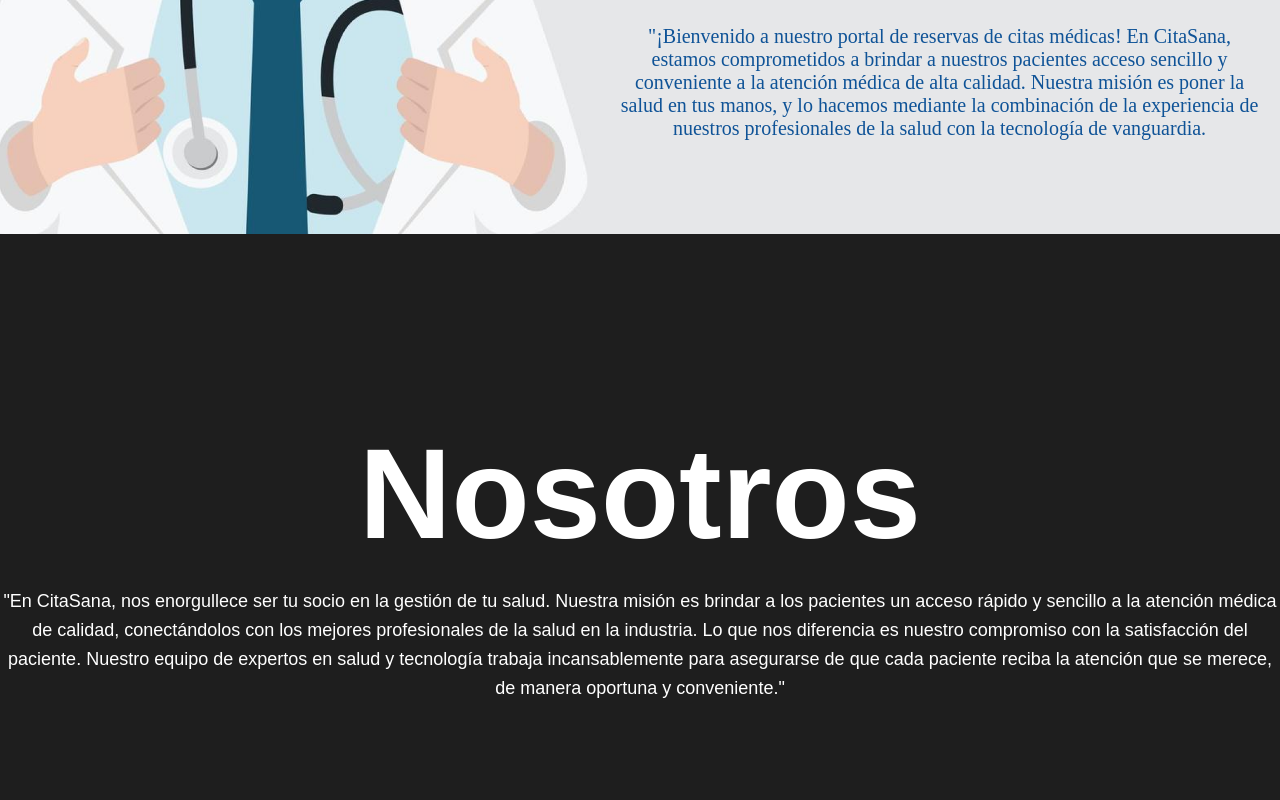
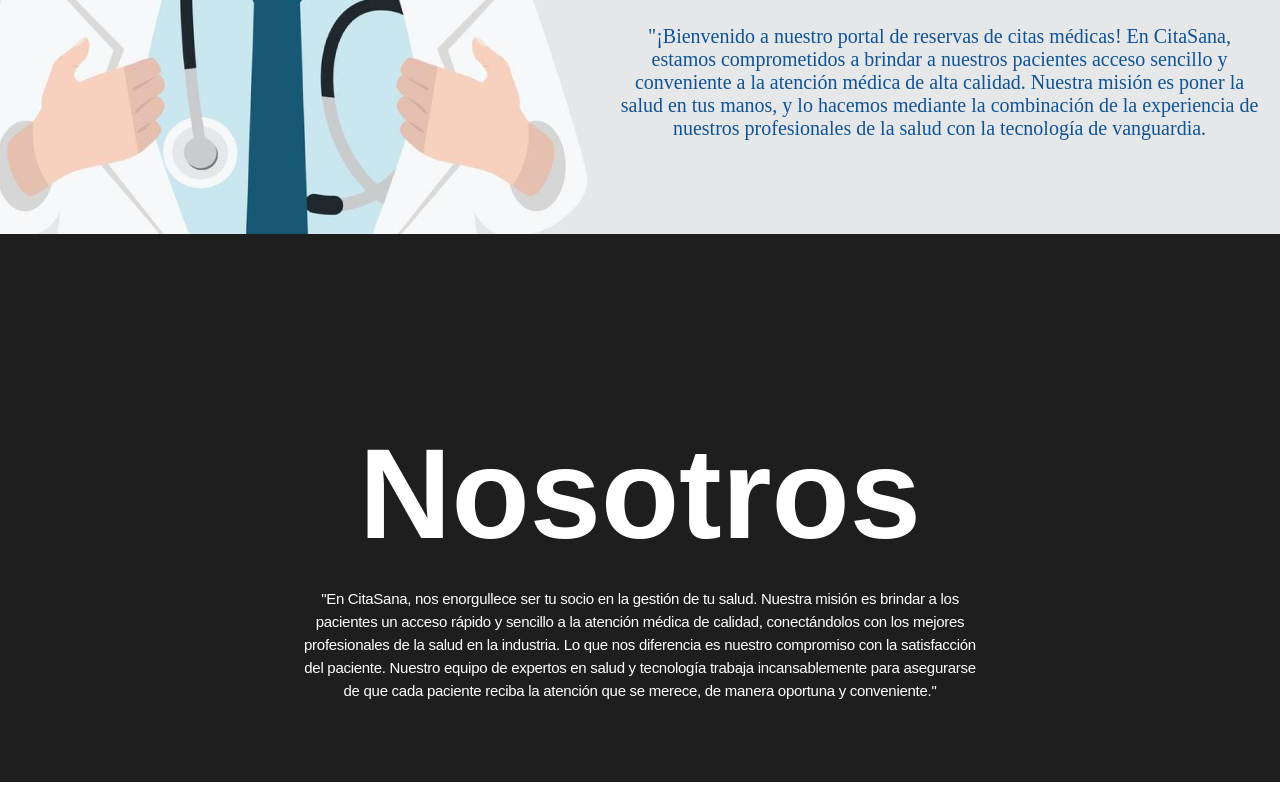
Before and after one commit to vrafaelot/Citasana, a plain HTML site: page pagina_principal/index.html in a window 1280 px wide. Shown: the part 566-1366 px from the top of the page. Drawn offline with Linux system fonts and the light colour scheme; a web font is replaced by a local one.

Commit message:
seccion nosotros hecho

```diff
--- a/css/style.css
+++ b/css/style.css
@@ -161,7 +161,6 @@
     text-align: center;
 }
 /* SECCIÓN NOSOTROS */
-
 .nosotros-section {
     padding: 80px 0;
     background-color: #1E1E1E;
@@ -172,12 +171,21 @@
     top: 100%;
     width: 100%;
 }
+
 .nosotros-section h1 {
-    font-size: 2em; /* Tamaño del encabezado */
-    margin-bottom: 20px; /* Espacio inferior */
+    font-size: 2em;
+    margin-bottom: 20px;
 }
+
 .nosotros-section p {
-    font-size: 18px;
-    line-height: 1.6;
-    color: #FFFFFF;
+    font-family: "Assistant", sans-serif;
+    font-size: 15px;
+    font-weight: 400;
+    line-height: 23px;
+    letter-spacing: -0.019em;
+    text-align: center;
+    /* Layout */
+    width: 682px;
+    height: 115px;
+    margin: 0 auto; /* Centrar horizontalmente */
 }
```
